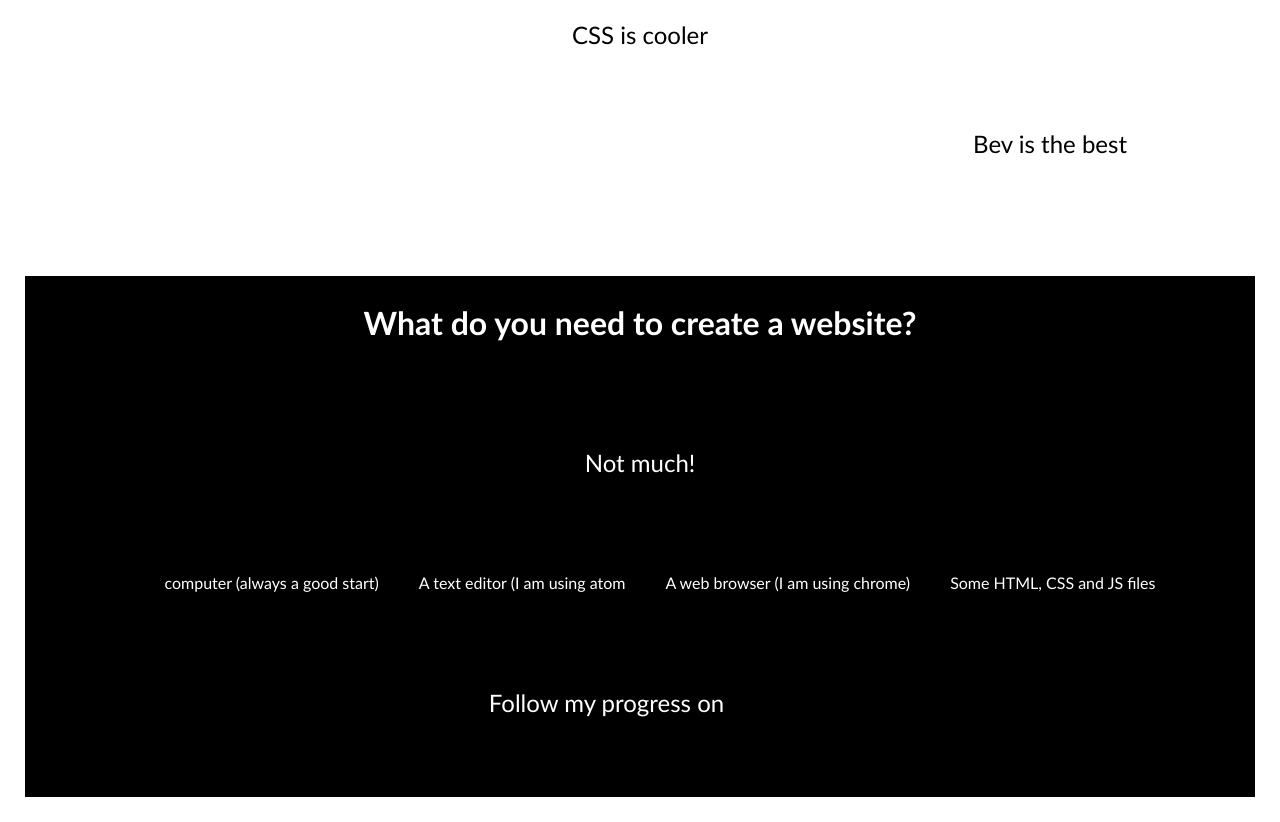
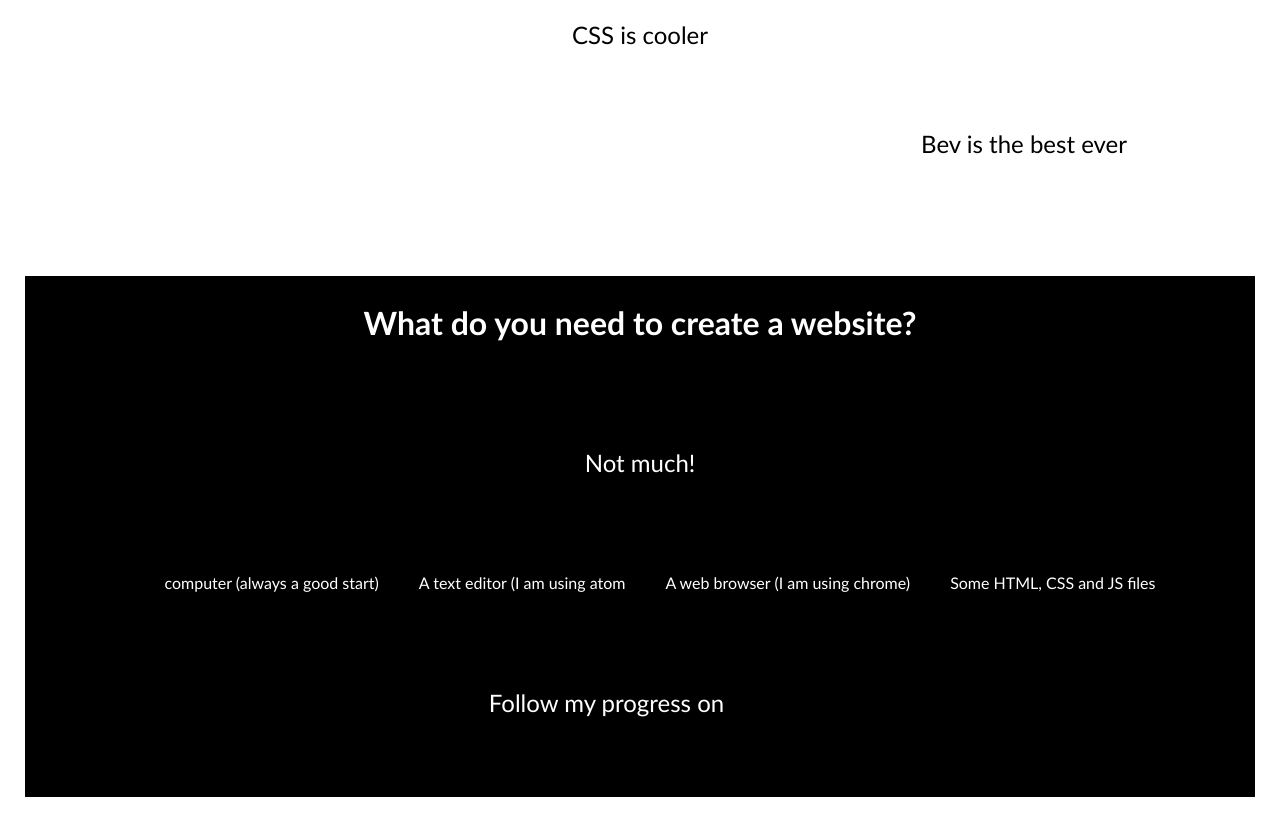
Before and after one commit to happydayz78/beginners-week-four, a plain HTML site: page index.html in a window 1280 px wide. Shown: the part 860-1682 px from the top of the page. Drawn offline with Linux system fonts and the light colour scheme.

Commit message:
Update index.html

```diff
--- a/index.html
+++ b/index.html
@@ -30,8 +30,8 @@ Everyone should learn to code, here are some pretty good reasons why...
 </p>
 
 <p class="line3">
-  Bev is the best
-</p>
+  Bev is the best ever
+</P>
 
 
  <br>
```
